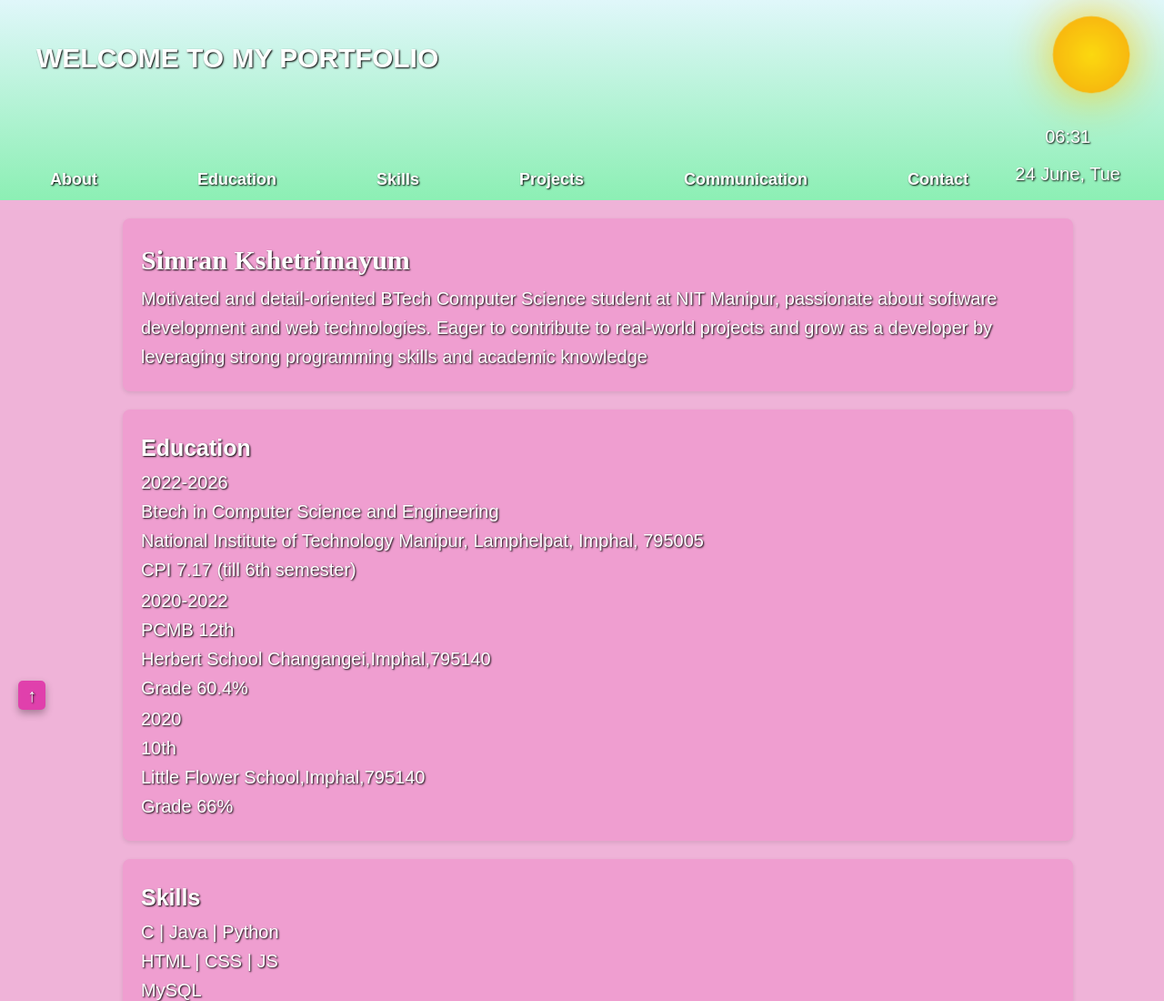
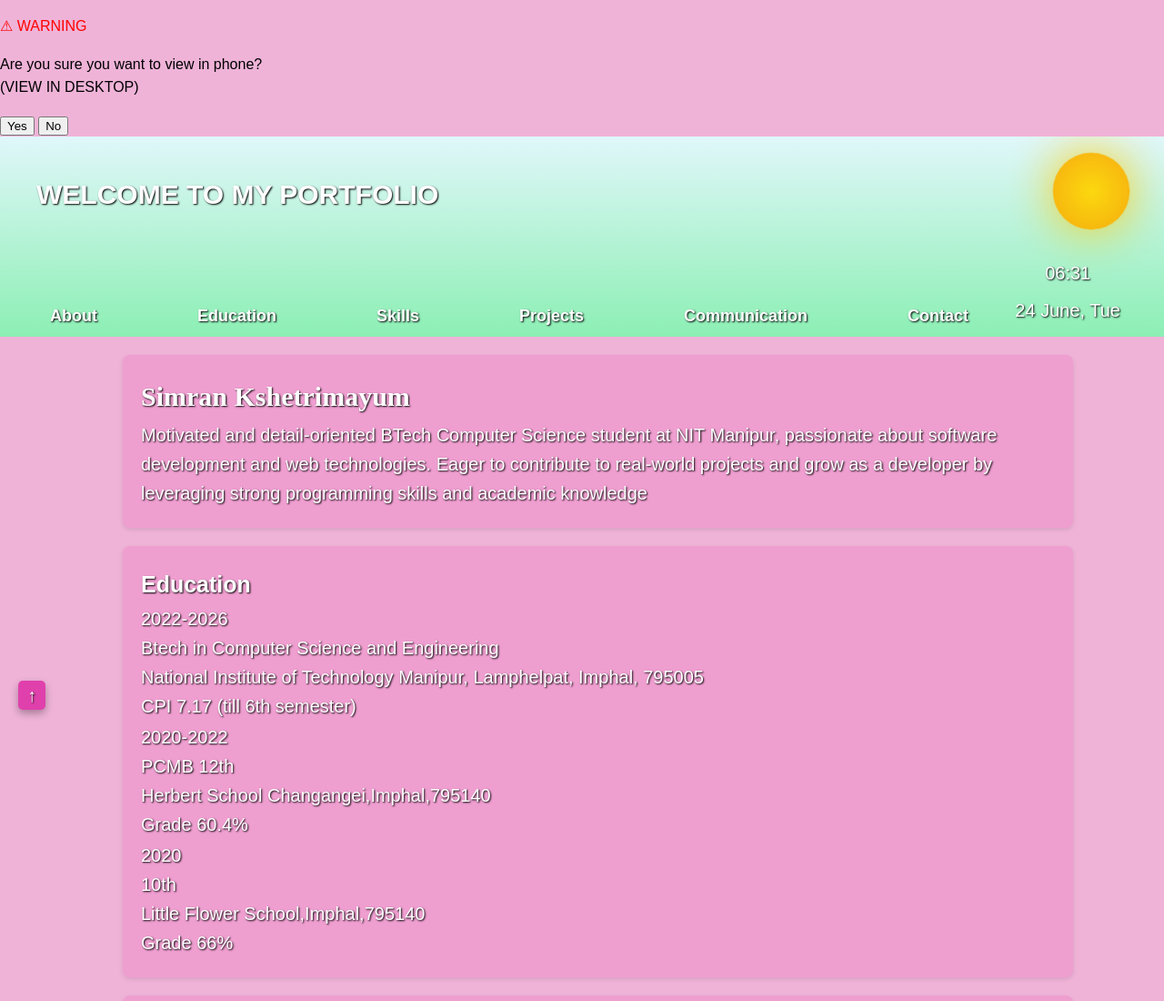
Before and after one commit to SimRaKsh/Portfolio, a plain HTML site: page index.html in a window 1280 px wide. Shown: the top 1100 px of the page at 91% size. Drawn offline with Linux system fonts and the light colour scheme.

Commit message:
Update index.html

```diff
--- a/index.html
+++ b/index.html
@@ -9,6 +9,13 @@
 
     </head>
     <body>
+        <div id="mobile-dialog">
+            <div class="dialog-box">
+        <p style="color: red;">&#9888; WARNING</p><p>Are you sure you want to view in phone?<br>(VIEW IN DESKTOP)</p>
+        <button class="yes-btn" onclick="closeDialog()">Yes</button>
+        <button class="no-btn" onclick="redirectToDesktop()">No</button>
+            </div>
+        </div>
         <header id="top" class="animated-header">
             <div class="header-text">
                 <p style="font-size: 30px;"><b>WELCOME TO MY PORTFOLIO</b></p>
```
